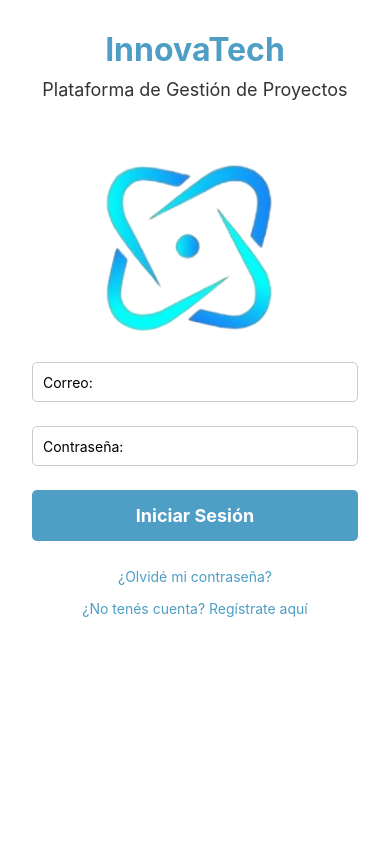
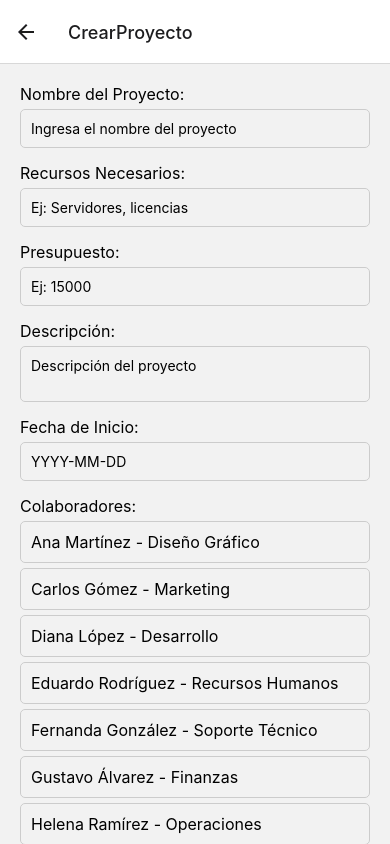
Before and after one commit to unpluggedREVAN/AP-Innovatech, a React Native app in the folder android_proj/innovatech2/: screen /CrearProyecto in a window 390 px wide. Built offline with nearby package versions, Linux system fonts and the light colour scheme.

Commit message:
update: crear proyecto screen added

```diff
--- a/android_proj/innovatech2/App.js
+++ b/android_proj/innovatech2/App.js
@@ -17,6 +17,7 @@ import CuentaScreen from './Cuenta';
 // Carga de pantallas secundarias
 import ProjectDetailsScreen from './ProjectDetailsScreen';
 import ColaboradoresDetailsScreen from './ColaboradoresDetailsScreen';
+import CrearProyectoScreen from './CrearProyectoScreen';
 
 const Stack = createNativeStackNavigator();
 const Tab = createBottomTabNavigator();
@@ -96,6 +97,9 @@ export default function App() {
         />
         <Stack.Screen name="Colaboradores" component={ColaboradoresScreen} />
         <Stack.Screen name="ColaboradorDetails" component={ColaboradoresDetailsScreen} />
+
+        <Stack.Screen name="Home" component={HomeScreen} />
+        <Stack.Screen name="CrearProyecto" component={CrearProyectoScreen} />
         {/* aquí se ponen más pantallas */}
       </Stack.Navigator>
     </NavigationContainer>
--- /dev/null
+++ b/android_proj/innovatech2/CrearProyectoScreen.js
@@ -0,0 +1,106 @@
+import React, { useState } from 'react';
+import { View, Text, TextInput, ScrollView, TouchableOpacity, StyleSheet } from 'react-native';
+import colaboradoresData from './colab_data.json'; // Asegúrate de que la ruta al archivo JSON sea correcta
+
+const CrearProyectoScreen = () => {
+  const [nombreProyecto, setNombreProyecto] = useState('');
+  const [recursosNecesarios, setRecursosNecesarios] = useState('');
+  const [presupuesto, setPresupuesto] = useState('');
+  const [descripcion, setDescripcion] = useState('');
+  const [fechaInicio, setFechaInicio] = useState('');
+  const [colaboradoresSeleccionados, setColaboradoresSeleccionados] = useState([]);
+
+  const handleCrearProyecto = () => {
+    console.log('Crear proyecto con los siguientes datos:', { nombreProyecto, recursosNecesarios, presupuesto, descripcion, fechaInicio, colaboradoresSeleccionados });
+  };
+
+  const toggleColaborador = (id) => {
+    setColaboradoresSeleccionados((prevSeleccionados) =>
+      prevSeleccionados.includes(id)
+        ? prevSeleccionados.filter((colaboradorId) => colaboradorId !== id)
+        : [...prevSeleccionados, id]
+    );
+  };
+
+  return (
+    <ScrollView style={styles.container}>
+      <Text style={styles.label}>Nombre del Proyecto:</Text>
+      <TextInput style={styles.input} value={nombreProyecto} onChangeText={setNombreProyecto} placeholder="Ingresa el nombre del proyecto" />
+
+      <Text style={styles.label}>Recursos Necesarios:</Text>
+      <TextInput style={styles.input} value={recursosNecesarios} onChangeText={setRecursosNecesarios} placeholder="Ej: Servidores, licencias" />
+
+      <Text style={styles.label}>Presupuesto:</Text>
+      <TextInput style={styles.input} value={presupuesto} onChangeText={setPresupuesto} placeholder="Ej: 15000" keyboardType="numeric" />
+
+      <Text style={styles.label}>Descripción:</Text>
+      <TextInput style={styles.input} value={descripcion} onChangeText={setDescripcion} placeholder="Descripción del proyecto" multiline />
+
+      <Text style={styles.label}>Fecha de Inicio:</Text>
+      <TextInput style={styles.input} value={fechaInicio} onChangeText={setFechaInicio} placeholder="YYYY-MM-DD" />
+
+      <Text style={styles.label}>Colaboradores:</Text>
+      {colaboradoresData.map((colaborador) => (
+        <TouchableOpacity
+          key={colaborador._id}
+          style={[
+            styles.colaboradorContainer,
+            colaboradoresSeleccionados.includes(colaborador._id) && styles.colaboradorSeleccionado,
+          ]}
+          onPress={() => toggleColaborador(colaborador._id)}
+        >
+          <Text style={styles.colaboradorTexto}>{colaborador.nombreCompleto} - {colaborador.departamentoTrabajo}</Text>
+        </TouchableOpacity>
+      ))}
+
+      <TouchableOpacity style={styles.botonCrear} onPress={handleCrearProyecto}>
+        <Text style={styles.botonCrearTexto}>Crear Proyecto</Text>
+      </TouchableOpacity>
+    </ScrollView>
+  );
+};
+
+const styles = StyleSheet.create({
+  container: {
+    padding: 20,
+  },
+  label: {
+    fontSize: 16,
+    marginBottom: 5,
+  },
+  input: {
+    borderWidth: 1,
+    borderColor: '#ccc',
+    padding: 10,
+    marginBottom: 15,
+    borderRadius: 5,
+  },
+  colaboradorContainer: {
+    padding: 10,
+    marginBottom: 5,
+    borderWidth: 1,
+    borderColor: '#ccc',
+    borderRadius: 5,
+  },
+  colaboradorSeleccionado: {
+    backgroundColor: '#e0f7ff',
+  },
+  colaboradorTexto: {
+    fontSize: 16,
+  },
+  botonCrear: {
+    backgroundColor: '#4e9ec5',
+    padding: 15,
+    borderRadius: 5,
+    alignItems: 'center',
+    marginTop: 20,
+  },
+  botonCrearTexto: {
+    color: '#fff',
+    fontWeight: 'bold',
+    fontSize: 18,
+  },
+  // Agrega más estilos según sea necesario
+});
+
+export default CrearProyectoScreen;
--- a/android_proj/innovatech2/Home.js
+++ b/android_proj/innovatech2/Home.js
@@ -8,9 +8,10 @@ import {
   ScrollView,
 } from 'react-native';
 import { useNavigation } from '@react-navigation/native';
+//import { View, Button } from 'react-native';
 
 // Importa los datos de los proyectos desde el archivo JSON
-import projectData from './data.json'; // Asegúrate de que la ruta sea correcta
+import projectData from './data.json';
 
 const HomeScreen = () => {
   const navigation = useNavigation();
@@ -23,9 +24,8 @@ const HomeScreen = () => {
     setProyectos(projectData);
   }, []);
 
-  // Funciones de ejemplo para navegación y manejo de opciones
   const handleCreateProject = () => {
-    console.log('Navegar a la pantalla de nuevo proyecto');
+    navigation.navigate('CrearProyecto'); // Utiliza el nombre de la ruta asignado a CrearProyectoScreen
   };
 
   const handleOptionsPress = (proyectoId) => {
--- a/android_proj/innovatech2/package.json
+++ b/android_proj/innovatech2/package.json
@@ -9,6 +9,7 @@
     "web": "expo start --web"
   },
   "dependencies": {
+    "@react-native-community/checkbox": "^0.5.17",
     "@react-navigation/bottom-tabs": "^6.5.20",
     "@react-navigation/native": "^6.1.17",
     "@react-navigation/native-stack": "^6.9.26",
```
Also changed, not shown: 1 other file (tests, documents, lock files or other folders).
